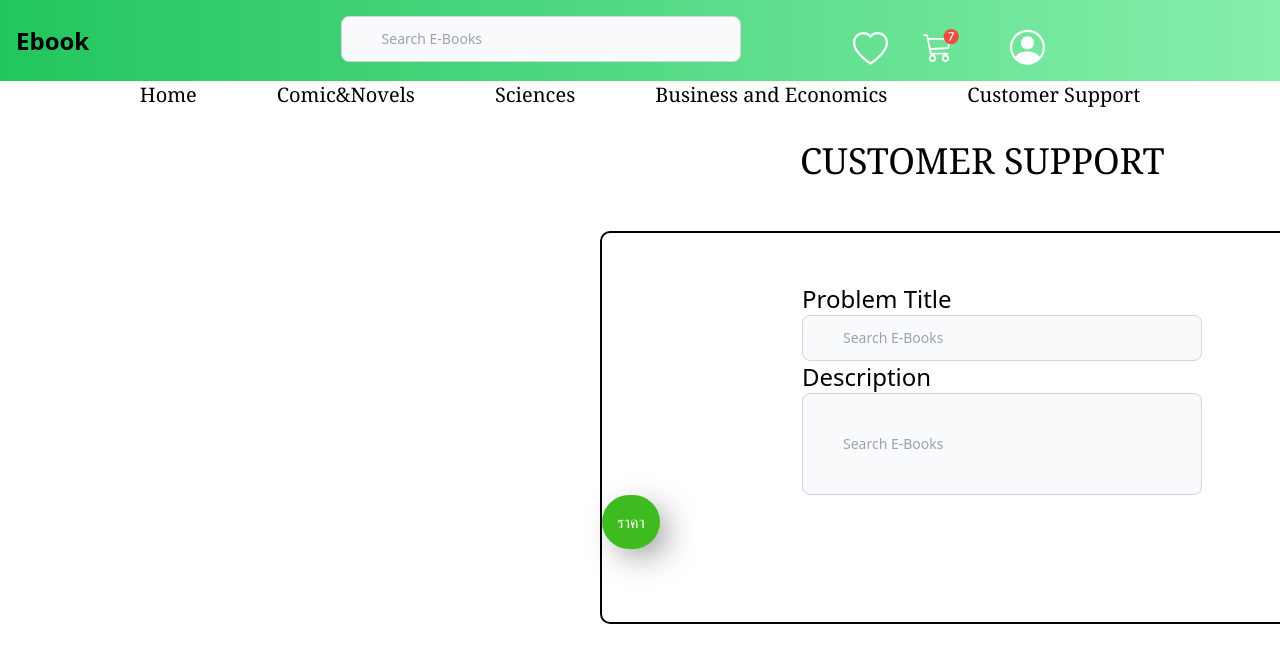
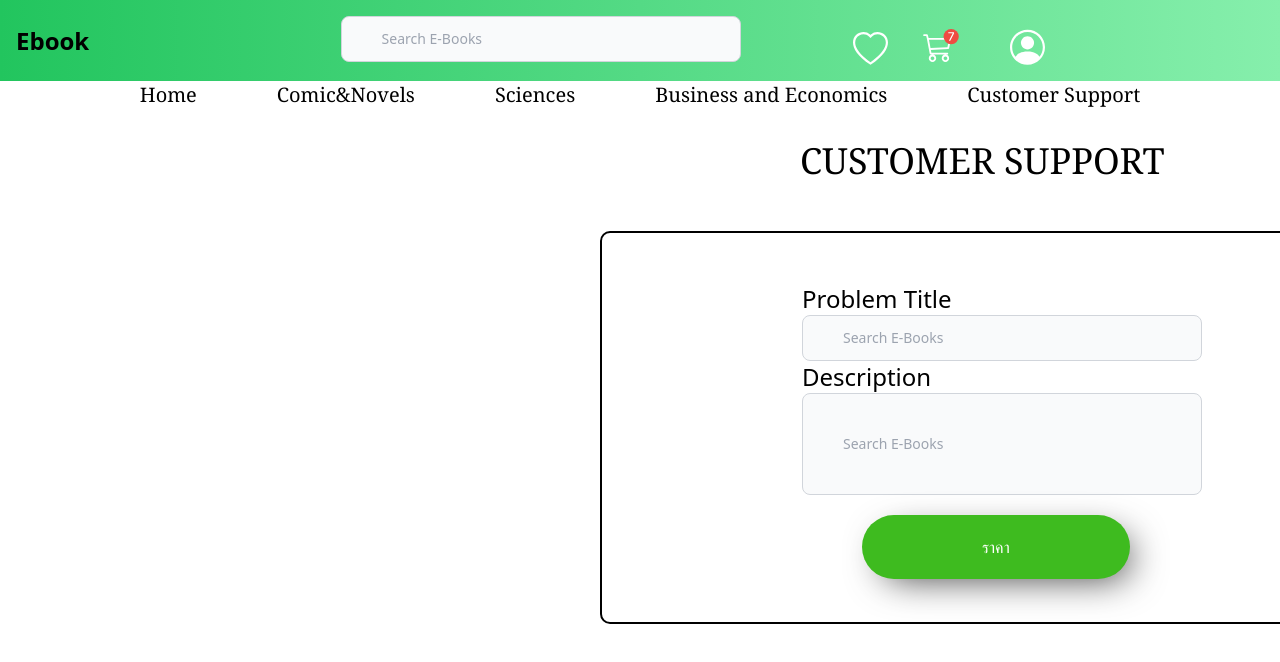
Before and after one commit to Tatpon007/Ebook-website, a React (Create React App) app in the folder ebook_website/: page /Support in a window 1280 px wide. Shown: the top 662 px of the page. Built offline with nearby package versions, Linux system fonts and the light colour scheme.

Commit message:
Update App.css

```diff
--- a/ebook_website/src/App.css
+++ b/ebook_website/src/App.css
@@ -89,18 +89,21 @@
     margin-top: 50px;
   }
 
-  .SEND{
-    padding: 15px;
+  .SEND {
+    padding: 20px 120px;
     background-color: #3EBB1F;
     color: white;
     font-size: medium;
     border-style: none;
+
     border-radius: 15rem;
     box-shadow: 10px 10px 36px -10px rgba(0,0,0,0.75);
     outline: none;
-    top: 20; /* จุดเริ่มต้นจากขอบบนของ .cropped-image */
-    right: 8; /* ปรับตำแหน่งให้ชิดขอบขวาของ .cropped-image */
-  }
+    position: relative; /* กำหนดให้เป็น relative position */
+    right: -260px; /* เลื่อนไปทางขวา */
+    margin-top: 20px;
+}
+
   .SEND:active {
     background-color: #35C290;
   }
```
